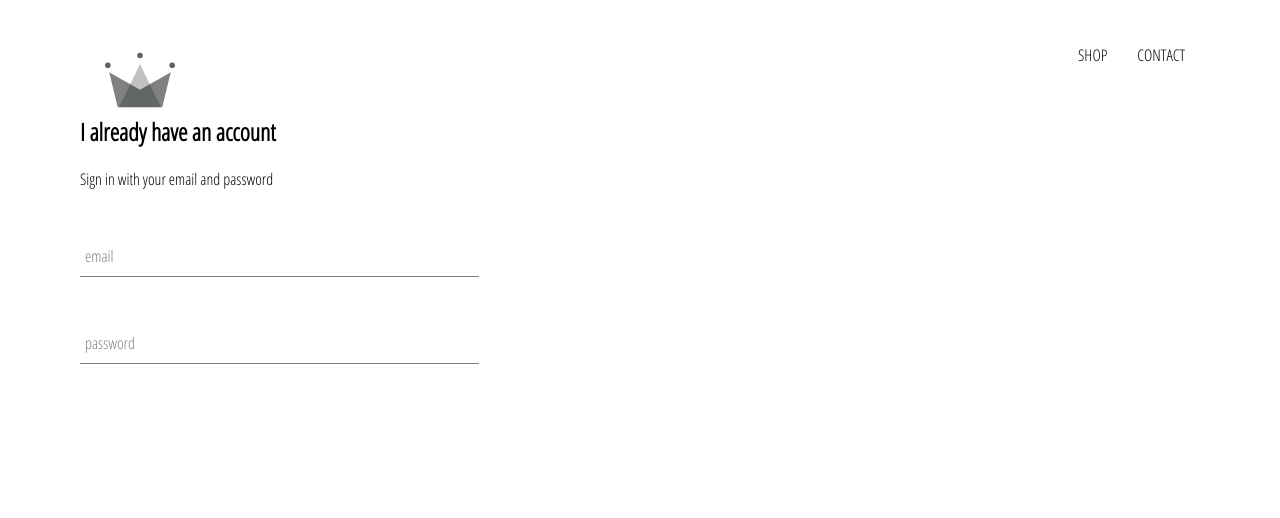
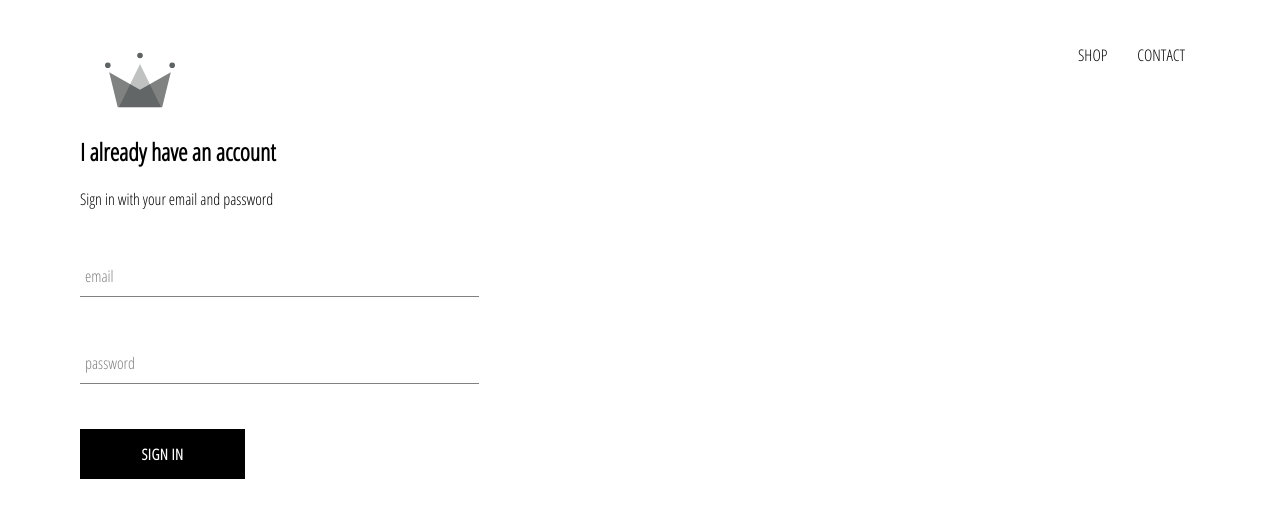
Before and after one commit to Hiro6634/crwn-clothing, a React (Create React App) app: page /signin in a window 1280 px wide. Shown: the top 518 px of the page. Built offline with nearby package versions, Linux system fonts and the light colour scheme.

Commit message:
89. Custom Button Component

```diff
--- /dev/null
+++ b/src/components/custom-button/custom-button.component.jsx
@@ -0,0 +1,11 @@
+import React from "react";
+
+import './custom-button.styles.scss';
+
+const CustomButton = ({ children, ...otherProps}) => (
+    <button className='custom-button' {...otherProps}>
+        {children}
+    </button>
+);
+
+export default CustomButton;
--- /dev/null
+++ b/src/components/custom-button/custom-button.styles.scss
@@ -0,0 +1,22 @@
+.custom-button {
+    min-width: 165px;
+    width: auto;
+    height: 50px;
+    letter-spacing: 0.5px;
+    line-height: 50px;
+    padding: 0 35px 0 35px;
+    font-size: 15px;
+    background-color: black;
+    color: white;
+    text-transform: uppercase;
+    font-family: 'Open Sans Condensed';
+    font-weight: bolder;
+    border: none;
+    cursor: pointer;
+
+    &:hover {
+      background-color: white;
+      color: black;
+      border: 1px solid black;
+    }
+  }
--- a/src/components/sign-in/sign-in.component.jsx
+++ b/src/components/sign-in/sign-in.component.jsx
@@ -3,6 +3,7 @@
 import './sign-in.styles.scss';
 
 import FormInput from "../form-input/form-input.component";
+import CustomButton from "../custom-button/custom-button.component";
 
 class SignIn extends React.Component {
     constructor(props){
@@ -45,7 +46,7 @@
                         value={this.state.password}
                         label= 'password'
                         required />
-                    <inout type="submit" value='Submit Form' />
+                    <CustomButton type="submit">SIGN IN</CustomButton>
                 </form>
             </div>
         );
--- a/src/components/sign-in/sign-in.styles.scss
+++ b/src/components/sign-in/sign-in.styles.scss
@@ -1,3 +1,9 @@
 .sign-in {
     width: 30vw;
+    display: flex;
+    flex-direction: column;
+
+    .title{
+        margin: 10px 0;
+    }
 }
```
